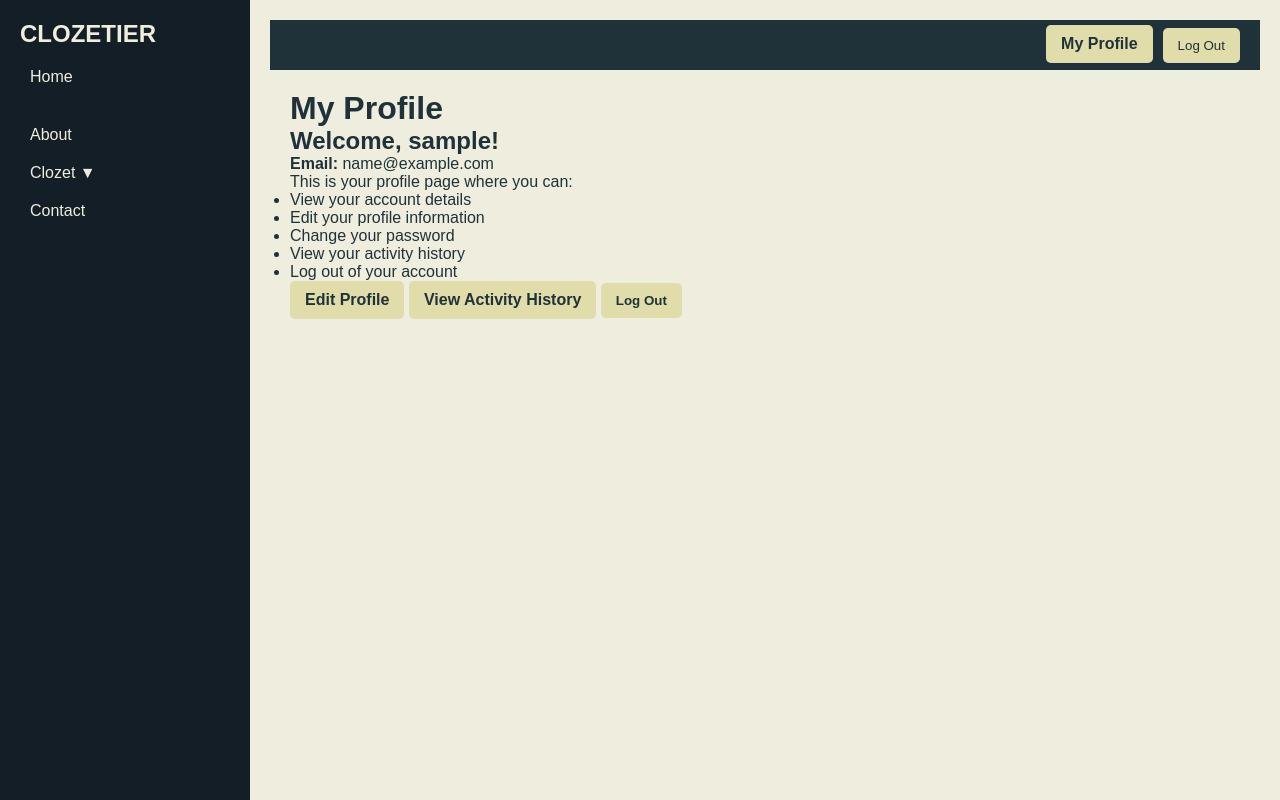
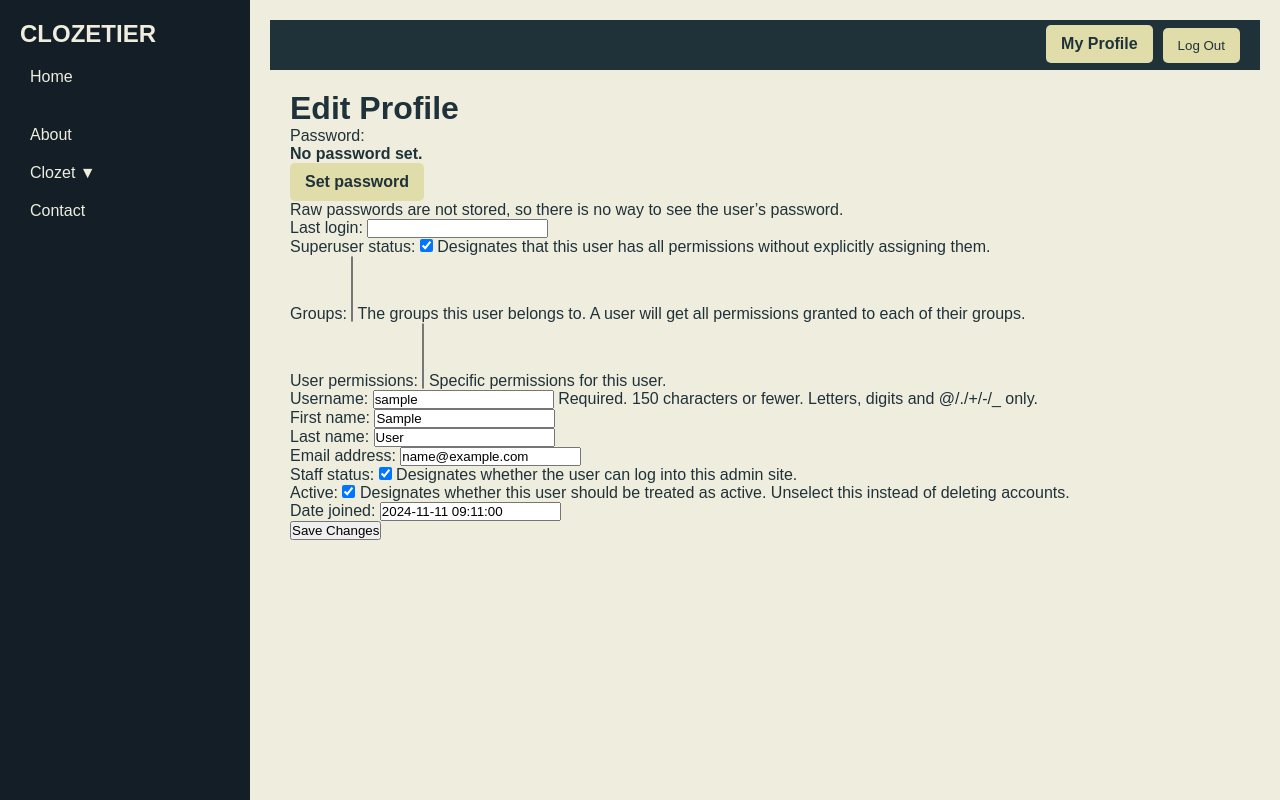
Before and after one commit to whitmireb/clozetier, a Django app: page /profile/edit/ in a window 1280 px wide. Run offline with Django 5.2, Linux system fonts and the light colour scheme; the visitor is signed in with stand-in values (Sample User, id 1); parts of the project's set-up code (start-up, migrations or seed data) failed here and were passed over.

Commit message:
made change to edit profile

```diff
--- a/clozetier_site/templates/edit_profile.html
+++ b/clozetier_site/templates/edit_profile.html
@@ -1,34 +1,17 @@
 {% extends "base.html" %}
 {% load static %}
 
-{% block title %}My Profile{% endblock %}
+{% block title %}Edit Profile{% endblock %}
 
 {% block content %}
-<div class="profile-container">
-    <div class="profile-card">
-        <div class="profile-header">
-            <h1>My Profile</h1>
-            <h2>Welcome, {{ user.username }}!</h2>
-        </div>
-        <div class="profile-info">
-            <p><strong>Email:</strong> {{ user.email }}</p>
-            <p>This is your profile page where you can:</p>
-            <ul>
-                <li>View your account details</li>
-                <li>Edit your profile information</li>
-                <li>Change your password</li>
-                <li>View your activity history</li>
-                <li>Log out of your account</li>
-            </ul>
-        </div>
-        <div class="profile-actions">
-            <a href="{% url 'edit_profile' %}" class="button primary-button">Edit Profile</a>
-            <a href="{% url 'activity_history' %}" class="button secondary-button">View Activity History</a>
-            <form action="{% url 'logout' %}" method="post" style="display: inline;">
-                {% csrf_token %}
-                <button type="submit" class="button logout-button">Log Out</button>
-            </form>
-        </div>
-    </div>
-</div>
+<header>
+  <h1>Edit Profile</h1>
+</header>
+<main>
+  <form method="post">
+    {% csrf_token %}
+    {{ form.as_p }} <!-- Renders the form fields -->
+    <button type="submit">Save Changes</button>
+  </form>
+</main>
 {% endblock %}
```
